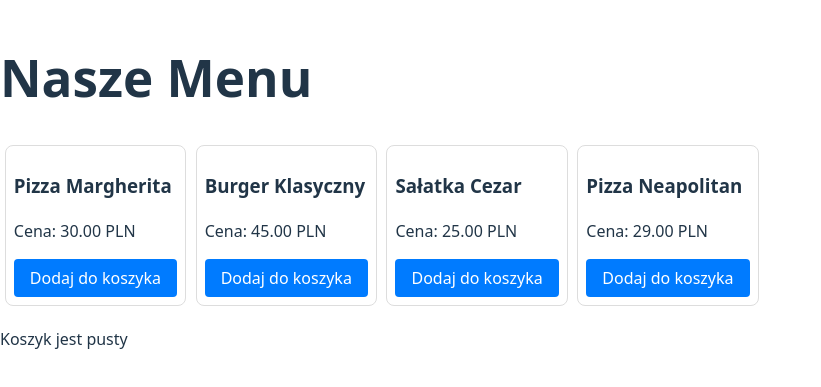
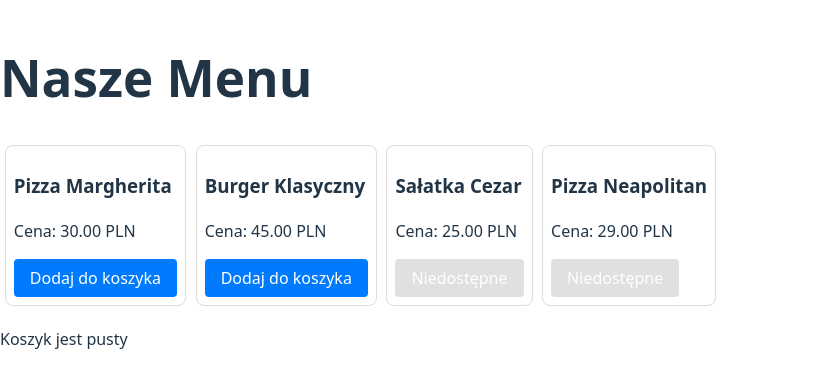
Before and after one commit to RestaurantService-UMCS-2025/frontend, a React app: page / in a window 1280 px wide. Shown: the part 209-596 px from the top of the page, without its empty margins (0-821 px from the left). Built offline with nearby package versions, Linux system fonts and the light colour scheme; the HTML template or start-up script is replaced by a standard one.

Commit message:
feat: blokada przycisku

```diff
--- a/src/screens/MenuScreen.tsx
+++ b/src/screens/MenuScreen.tsx
@@ -7,7 +7,7 @@ const mockMenuData: MenuItemType[] = [
     { Id: 1, DishName: 'Pizza Margherita', Price: 30, Available: true },
     { Id: 2, DishName: 'Burger Klasyczny', Price: 45, Available: true },
     { Id: 3, DishName: 'Sałatka Cezar', Price: 25, Available: false },
-    {Id: 4, DishName: 'Pizza Neapolitan', Price: 29, Available: false },
+    { Id: 4, DishName: 'Pizza Neapolitan', Price: 29, Available: false },
 ];
 
 // Komponent
@@ -19,22 +19,37 @@ const MenuItemComponent = ({ dish }: { dish: MenuItemType }) => {
             <h3>{dish.DishName}</h3>
             <p>Cena: {dish.Price.toFixed(2)} PLN</p>
             <button
+                // 1. Zablokowanie przycisku (HTML logic)
+                disabled={!dish.Available}
                 onClick={() => addItem(dish)}
-                style={{ padding: '8px 16px', backgroundColor: '#007bff', color: 'white', border: 'none', borderRadius: '4px', cursor: 'pointer' }}
+
+                // Style
+                style={{
+                    padding: '8px 16px',
+                    // Jeśli dostępny: niebieski, jeśli nie: szary
+                    backgroundColor: dish.Available ? '#007bff' : '#cccccc',
+                    color: 'white',
+                    border: 'none',
+                    borderRadius: '4px',
+                    // Jeśli dostępny: rączka, jeśli nie: znak zakazu
+                    cursor: dish.Available ? 'pointer' : 'not-allowed',
+                    // Dodatkowe wizualne "wyszarzenie"
+                    opacity: dish.Available ? 1 : 0.6
+                }}
             >
-                Dodaj do koszyka
+                {/* 3. Tekst informacyjny */}
+                {dish.Available ? 'Dodaj do koszyka' : 'Niedostępne'}
             </button>
         </div>
     );
 };
 
-// 3. Główny komponent ekranu (MenuScreen) - to jego brakowało!
+// Główny komponent
 const MenuScreen = () => {
     return (
         <div className="menu-screen">
             <h1>Nasze Menu</h1>
             <div style={{ display: 'flex', flexWrap: 'wrap' }}>
-                {/* Iterujemy po liście dań i dla każdego wyświetlamy MenuItemComponent */}
                 {mockMenuData.map((dish) => (
                     <MenuItemComponent key={dish.Id} dish={dish} />
                 ))}
@@ -43,5 +58,4 @@ const MenuScreen = () => {
     );
 };
 
-// 4. Eksportujemy MenuScreen, który teraz istnieje
 export default MenuScreen;
```
